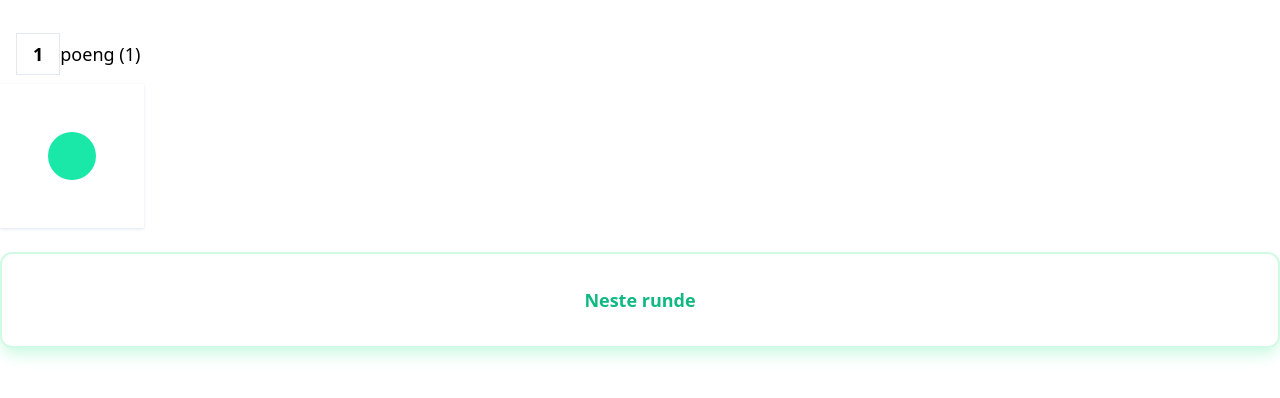
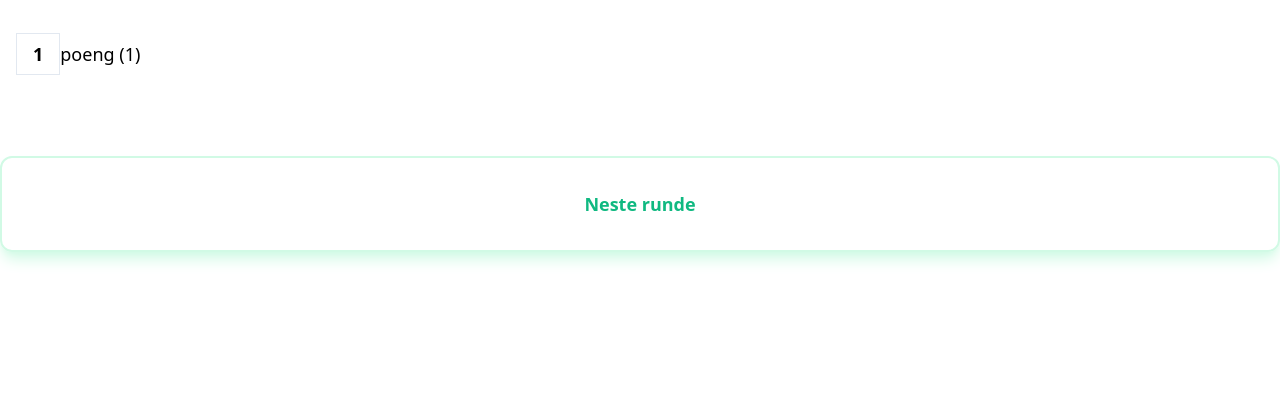
Before and after one commit to sofieH-karlsen/UIN_Exam, a React (Create React App) app in the folder react_oppgave_4/: page / in a window 1280 px wide. Both pictures are taken after a click on the button 72 px from the left and 156 px from the top of the page. Shown: the top 398 px of the page. Built offline with nearby package versions, Linux system fonts and the light colour scheme.

Commit message:
Ferdig(hopefully)

```diff
--- a/react_oppgave_4/src/components/Bullseye.js
+++ b/react_oppgave_4/src/components/Bullseye.js
@@ -1,7 +1,7 @@
 // TODO: Nødvendig props
 // TODO: Dynamisk verdi må byttes ut
 
-export default function BullsEye({ color, point, setPoints, setLvl }) {
+export default function BullsEye({ color, point, setPoints, setLvl, open }) {
   // TODO: Legge til nødvendig logikk. Hvis nødvendig.
 
   const gameOver = () => {
@@ -20,7 +20,11 @@ export default function BullsEye({ color, point, setPoints, setLvl }) {
   return (
     <button
       type="button"
-      className={`${color} flex h-36 w-36 items-center justify-center p-8 shadow shadow-slate-200`}
+      className={
+        open
+          ? `open ${color} flex h-36 w-36 items-center justify-center p-8 shadow shadow-slate-200`
+          : null
+      }
       data-color={color}
       data-point={point}
       data-testid="button"
--- a/react_oppgave_4/src/components/Game.js
+++ b/react_oppgave_4/src/components/Game.js
@@ -1,19 +1,27 @@
 // TODO: Nødvendig props
-import { useState } from 'react'
+import { useState, useEffect } from 'react'
 import BullsEye from './Bullseye'
 import Header from './Header'
 
 export default function Game({ game, nextLvl, setLvl }) {
   // TODO: Legge til nødvendig logikk. Hvis nødvendig.
   const [points, setPoints] = useState(0)
+  const [hidden, setHidden] = useState(true)
+
   const knapper = game.buttons
-
   const maxPoint = game.total
 
   const newLvl = () => {
     nextLvl()
     setPoints(0)
   }
+  useEffect(() => {
+    if (points >= maxPoint) {
+      setHidden(false)
+    } else {
+      setHidden(true)
+    }
+  }, [maxPoint, points])
 
   return (
     <>
@@ -27,11 +35,16 @@ export default function Game({ game, nextLvl, setLvl }) {
             point={button.point}
             setPoints={setPoints}
             setLvl={setLvl}
+            open={hidden}
           />
         ))}
         {/* TODO: Kun vise denne knappen når en runde er ferdig */}
         <button
-          className="col-span-4 w-full rounded-xl border-2 border-emerald-100 p-8 text-lg font-bold text-emerald-500 shadow-lg shadow-emerald-100"
+          className={
+            hidden
+              ? 'hidden'
+              : 'col-span-4 w-full rounded-xl border-2 border-emerald-100 p-8 text-lg font-bold text-emerald-500 shadow-lg shadow-emerald-100'
+          }
           type="button"
           data-testid="next"
           onClick={newLvl}
```
